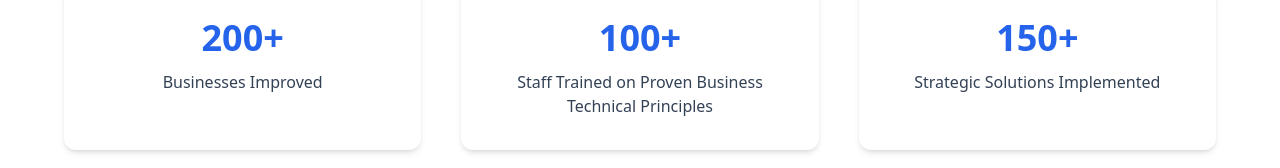
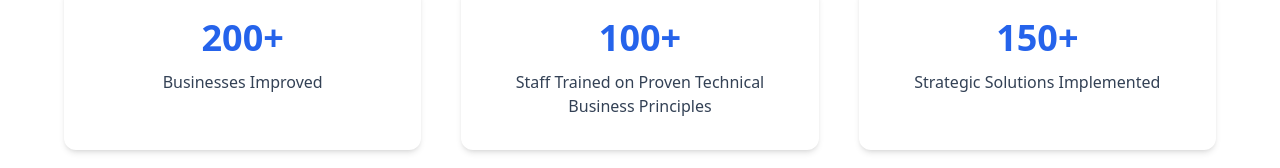
Before and after one commit to qwabena37/NisaNS, a React (Vite) app in the folder nisan-solutions/: page / in a window 1280 px wide. Shown: the part 2619-2787 px from the top of the page. Built offline with nearby package versions, Linux system fonts and the light colour scheme.

Commit message:
modify impact count on home page

```diff
--- a/nisan-solutions/src/pages/Home.jsx
+++ b/nisan-solutions/src/pages/Home.jsx
@@ -359,7 +359,7 @@ Expert construction solutions and consultancy services designed to build your vi
       </h3>
 
       <p className="mt-3 text-slate-700 font-medium">
-        Staff Trained on Proven Business Technical Principles
+        Staff Trained on Proven Technical Business Principles
       </p>
     </motion.div>
 
```
